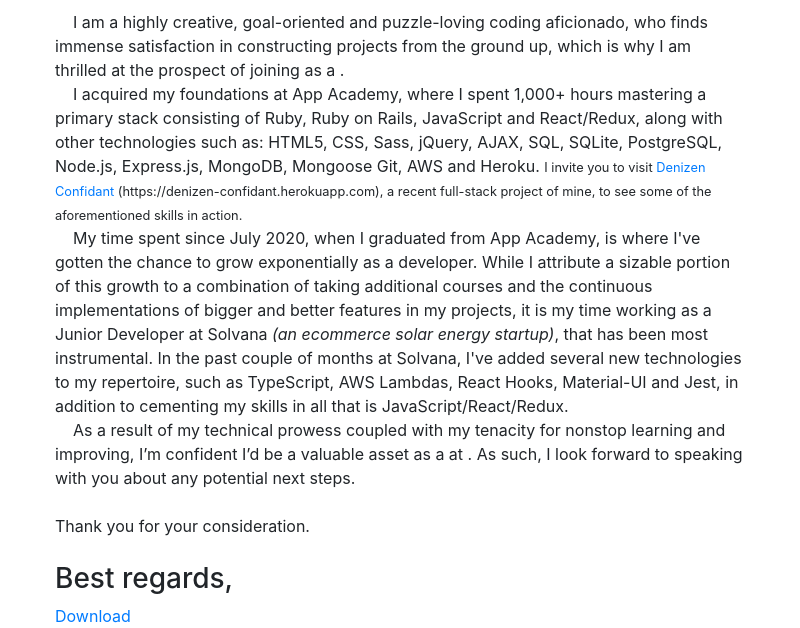
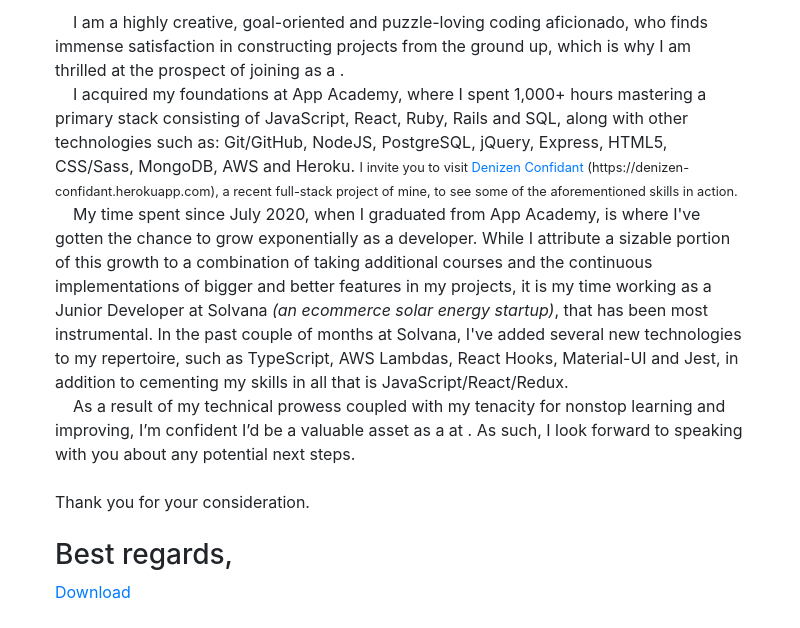
Before and after one commit to devNahuelOper/electron_project, an Electron app: page coverLetter.html in a window 800 px wide. Shown: the part 318-946 px from the top of the page. After the commit the page ends 922 px from the top, so only its background shows below. Drawn offline with nearby package versions, Linux system fonts and the light colour scheme.

Commit message:
Update cover letter content

```diff
--- a/coverLetter.html
+++ b/coverLetter.html
@@ -63,11 +63,10 @@
           </p>
           <p>
             &nbsp; &nbsp; I acquired my foundations at App Academy, where I
-            spent 1,000+ hours mastering a primary stack consisting of Ruby,
-            Ruby on Rails, JavaScript and React/Redux, along with other
-            technologies such as: HTML5, CSS, Sass, jQuery, AJAX, SQL, SQLite,
-            PostgreSQL, Node.js, Express.js, MongoDB, Mongoose Git, AWS and
-            Heroku.
+            spent 1,000+ hours mastering a primary stack consisting of
+            JavaScript, React, Ruby, Rails and SQL, along with other
+            technologies such as: Git/GitHub, NodeJS, PostgreSQL, jQuery,
+            Express, HTML5, CSS/Sass, MongoDB, AWS and Heroku.
             <small id="plug">
               I invite you to visit
               <a href="https://denizen-confidant.herokuapp.com" target="_blank"
--- a/coverLetter.js
+++ b/coverLetter.js
@@ -63,10 +63,11 @@
       width: 512,
       continued: true,
     })
-    .fillColor("blue")
+    // .fillColor("#ffa200")
+    .fillColor("#6b96c2")
     .font("Helvetica", 13)
     .link(
-      pdfDoc.x + 66,
+      368,
       pdfDoc.y,
       pdfDoc.widthOfString("Denizen Confidant"),
       pdfDoc.currentLineHeight(),
```
